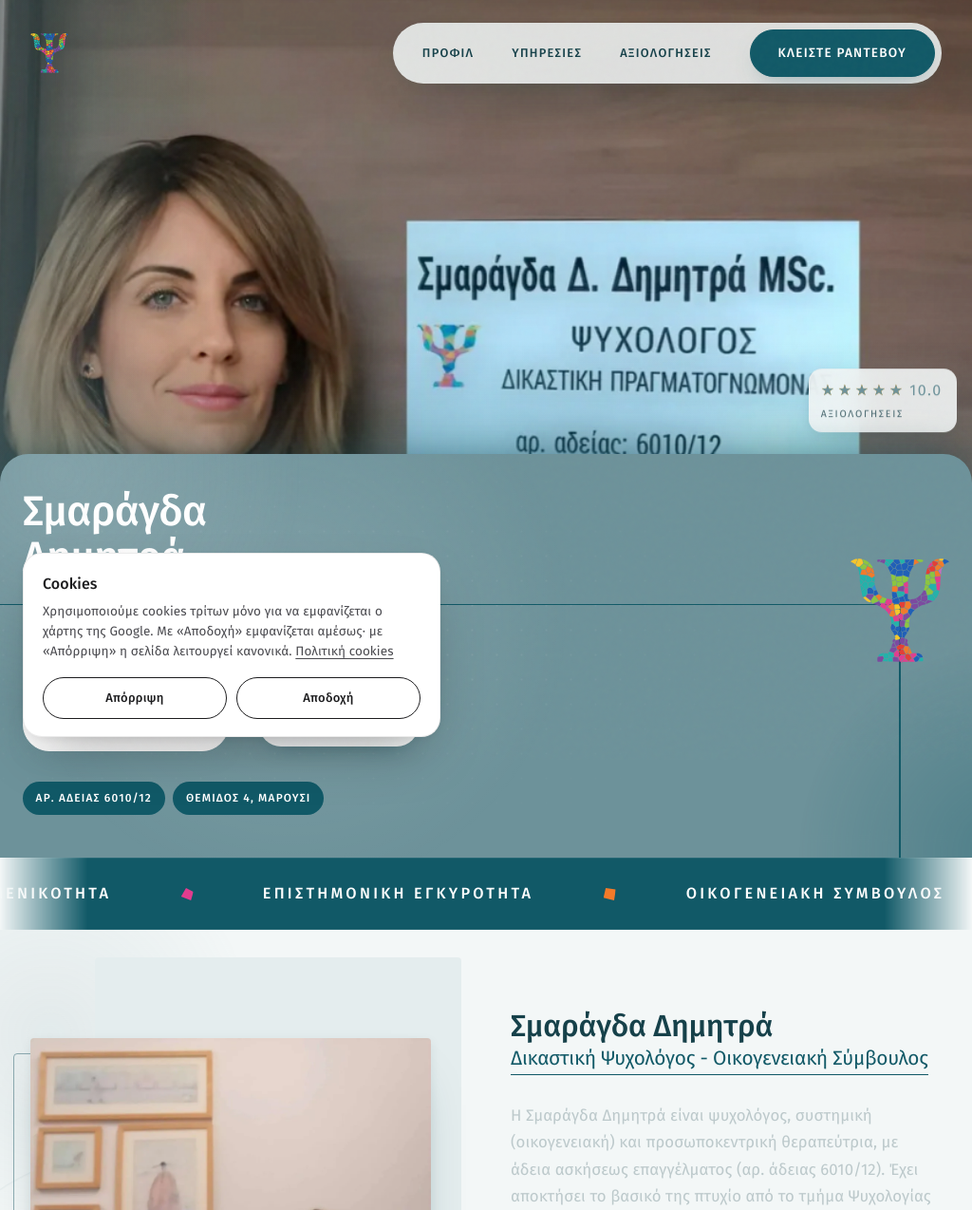
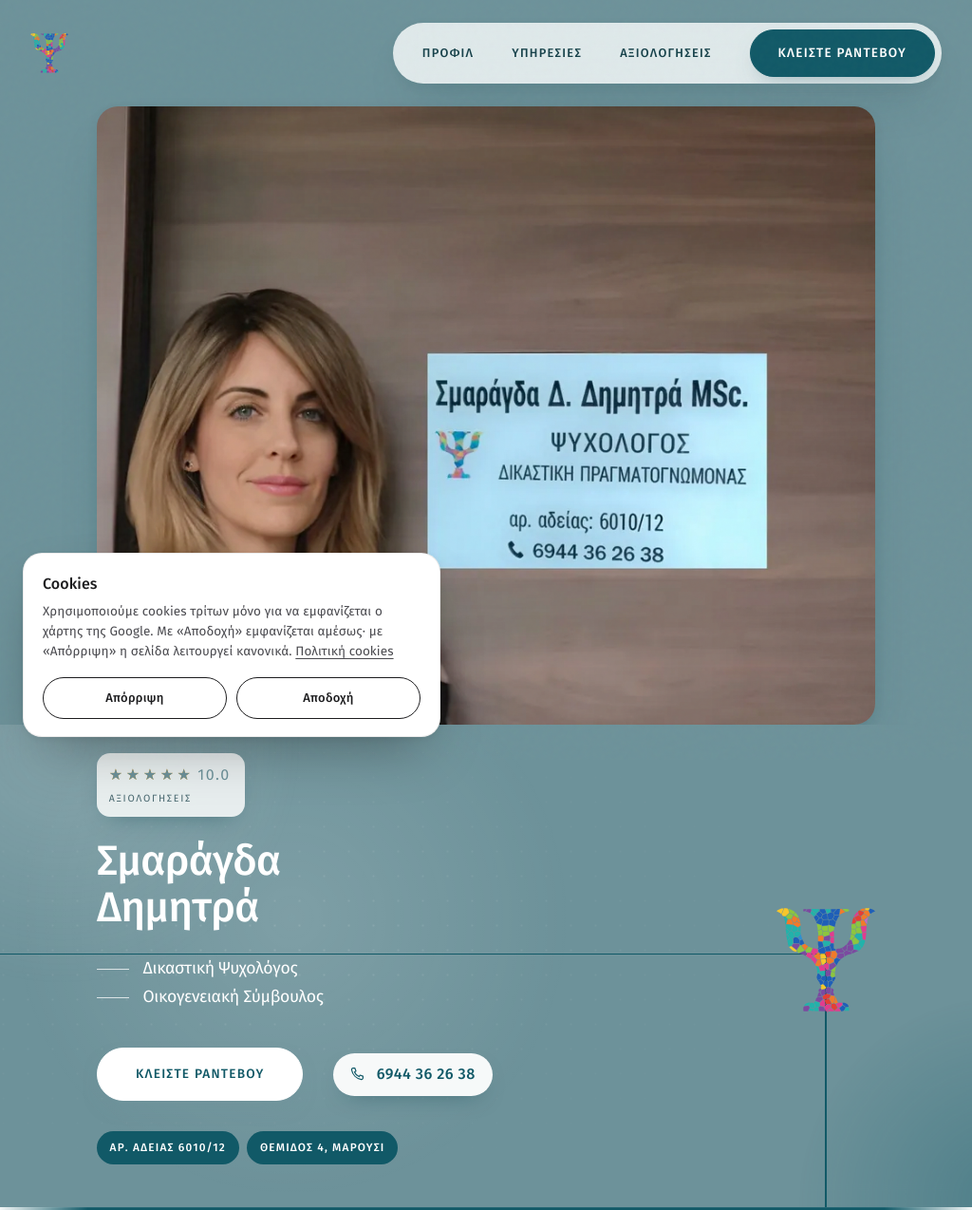
Before and after one commit to agelmet/DIMITRA, a plain HTML site: page index.html in a window 1024 px wide. Shown: the top 1274 px of the page at 95% size. Drawn offline with Linux system fonts and the light colour scheme; animation ran at ten frames a second.

Commit message:
DIMITRA round 4: on phones/tablets the hero photo with her sign is shown whole (natural ratio, no crop/zoom), rating badge moved under the photo into the card panel — desktop unchanged [skip netlify]

```diff
--- a/index.html
+++ b/index.html
@@ -3,6 +3,7 @@
 <head>
     <meta charset="UTF-8">
 <meta name="robots" content="index,follow,max-image-preview:large">
+<meta name="msvalidate.01" content="B111344056B4F7484DEA53457F44A3C3">
 <script id="advon-draft-guard">/* Advon: drafts stay out of Google; the real domain is untouched */(function(h){if(/(^|\.)(drafts\.advonmedia\.com|github\.io|netlify\.app)$/.test(h)){var m=document.createElement("meta");m.name="robots";m.content="noindex,nofollow";document.head.appendChild(m)}})(location.hostname)</script>
 <link rel="canonical" href="https://smaragdadimitra.gr/">
 <meta property="og:url" content="https://smaragdadimitra.gr/">
@@ -1646,6 +1647,26 @@ html.js .dm-pol.in .dm-tess{opacity:1;transform:none}
 @media (prefers-reduced-motion:reduce){.advon-ck{animation:none}}
 </style>
 <style id="advon-lang-css">html[lang^="en"] .adv-l-el,html:not([lang^="en"]) .adv-l-en{display:none}</style>
+<style id="r4-mhero">
+/* round 4 (17 Nov 2026): on phones/tablets the photo with her sign is shown WHOLE — natural ratio, no crop, no zoom */
+@media (max-width:1100px){
+  .hero.dm-hero{padding-top:84px;background:var(--slate)}
+  .dm-hph{height:auto;min-height:0;max-width:820px;width:100%;margin:0 auto;border-radius:0;box-shadow:none;overflow:visible;background:transparent}
+  .dm-hph .dm-kb{position:relative;display:block;inset:auto;aspect-ratio:1600/1270;overflow:hidden;animation:none}
+  .dm-hph img{transform:none!important;object-fit:cover;object-position:50% 50%;will-change:auto}
+  .dm-hph::before{display:none}
+  .dm-hin .dm-badge{position:relative;right:auto;bottom:auto;display:inline-flex;margin:0 0 1.5rem;animation:none;box-shadow:0 10px 26px -14px rgba(11,65,76,.55)}
+  .dm-hp{margin-top:0;border-radius:0;box-shadow:none;padding-top:1.9rem}
+}
+@media (min-width:769px) and (max-width:1100px){
+  .hero.dm-hero{padding-top:112px}
+}
+@media (min-width:821px) and (max-width:1100px){
+  .dm-hph .dm-kb{border-radius:22px;box-shadow:var(--sh-2)}
+  .dm-hp{padding-left:max(1.5rem,calc((100vw - 820px) / 2));padding-right:max(1.5rem,calc((100vw - 820px) / 2))}
+}
+</style>
+<script type="application/ld+json" id="advon-webpage">{"@context":"https://schema.org","@type":"WebPage","@id":"https://smaragdadimitra.gr/#webpage","url":"https://smaragdadimitra.gr/","name":"Σμαράγδα Δημητρά | Δικαστική Ψυχολόγος - Οικογενειακή Σύμβουλος","inLanguage":"el","dateModified":"2026-11-17","description":"Η Σμαράγδα Δημητρά είναι ψυχολόγος, συστημική και προσωποκεντρική θεραπεύτρια, με άδεια ασκήσεως επαγγέλματος. Πολυετής εμπειρία στην ψυχοθεραπεία και τη δικαστική ψυχολογία.","isPartOf":{"@id":"https://smaragdadimitra.gr/#website"},"about":{"@id":"https://smaragdadimitra.gr/#practice"}}</script>
 </head>
 <body id="top">
 
@@ -2462,5 +2483,10 @@ html.js .dm-pol.in .dm-tess{opacity:1;transform:none}
   if (document.readyState === 'loading') document.addEventListener('DOMContentLoaded', start); else start();
 })();
 </script>
+<script id="r4-mhero-js">
+(function(){var b=document.querySelector('.dm-badge'),f=document.querySelector('.dm-hph'),h=document.querySelector('.dm-hin');if(!b||!f||!h||!window.matchMedia)return;
+var m=matchMedia('(max-width:1100px)');function put(){if(m.matches){if(b.parentNode!==h)h.insertBefore(b,h.firstChild)}else if(b.parentNode!==f)f.appendChild(b)}
+put();m.addEventListener?m.addEventListener('change',put):m.addListener(put)})();
+</script>
 </body>
 </html>
--- a/sitemap.xml
+++ b/sitemap.xml
@@ -2,6 +2,7 @@
 <urlset xmlns="http://www.sitemaps.org/schemas/sitemap/0.9">
   <url>
     <loc>https://smaragdadimitra.gr/</loc>
+    <lastmod>2026-11-17</lastmod>
     <changefreq>monthly</changefreq>
     <priority>1.0</priority>
   </url>
```
Also changed, not shown: 6008ddc1e9c5ca3fcb6fea4616e76daf.txt (added), llms.txt (added).
